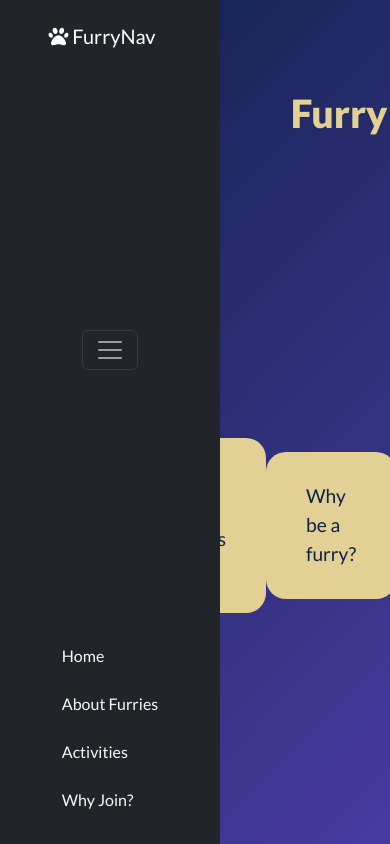
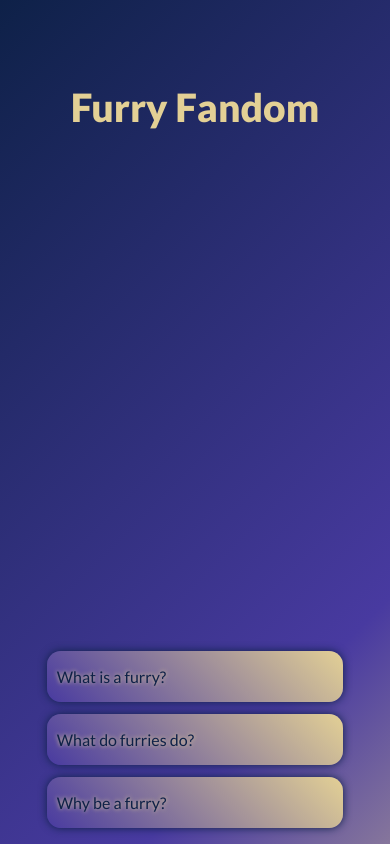
Before and after one commit to RoroZoro41/CSCI_WebDevelopment_Final_Project, a PHP site: page / in a window 390 px wide; the page is wider, and only the part inside the window is pictured. Run offline with PHP 8.4, Linux system fonts and the light colour scheme.

Commit message:
Finished minimal viable product

```diff
--- a/WhatDoFurriesDo.html
+++ b/WhatDoFurriesDo.html
@@ -30,8 +30,8 @@
             Through its history, fursuit making has led the way to multiple technological advancements in an effort to improve the suits, such as certain electronic limbs and digital utilities, or even improvements regarding wearable materials.
         </div>
     </div>
-    <div id="Buttons">
-        <a>What is a furcon?</a>
-    </div>
+
+    <a class="Button">What is a furcon?</a>
+    <a class="Button" href="index.html">Home</a>
 </body>
 </html>
--- a/index.html
+++ b/index.html
@@ -4,8 +4,6 @@
     <meta charset="UTF-8">
     <meta name="viewport" content="width=device-width, initial-scale=1.0">
     <title>Furry Fandom</title>
-    <!-- Bootstrap 5 CSS -->
-    <link href="https://cdn.jsdelivr.net/npm/bootstrap@5.3.5/dist/css/bootstrap.min.css" rel="stylesheet">
     <!-- Font Awesome -->
     <link rel="stylesheet" href="https://cdnjs.cloudflare.com/ajax/libs/font-awesome/6.4.2/css/all.min.css">
     <!-- Google Fonts: Lato -->
@@ -15,7 +13,7 @@
 </head>
 <body>
     <!-- Collapsible Vertical Navbar -->
-    <nav class="navbar navbar-dark bg-dark flex-column p-3" style="position:fixed; top:0; left:0; height:100vh; width:220px; z-index:1050;">
+    <!-- <nav class="navbar navbar-dark bg-dark flex-column p-3" style="position:fixed; top:0; left:0; height:100vh; width:220px; z-index:1050;">
         <a class="navbar-brand mb-4" href="#">
             <i class="fa-solid fa-paw"></i> FurryNav
         </a>
@@ -31,28 +29,21 @@
                     <a class="nav-link text-light" href="#">About Furries</a>
                 </li>
                 <li class="nav-item mb-2">
-                    <a class="nav-link text-light" href="#">Activities</a>
+                    <a class="nav-link text-light" href="WhatDoFurriesDo.html">What do furries do?</a>
                 </li>
                 <li class="nav-item mb-2">
-                    <a class="nav-link text-light" href="#">Why Join?</a>
+                    <a class="nav-link text-light" href="#">Why be a furry?</a>
                 </li>
             </ul>
         </div>
-    </nav>
+    </nav> -->
 
-    <!-- Main Content -->
-    <div style="margin-left:220px;">
         <p id="bigText" class="txtb">Furry Fandom</p>
         <div id="Buttons">
-            <a>What is a furry?</a>
+            <a href="WhatIsAFurry.html">What is a furry?</a>
             <a href="WhatDoFurriesDo.html">What do furries do?</a>
-            <a>Why be a furry?</a>
+            <a href="#">Why be a furry?</a>
         </div>
-    </div>
 
-    <!-- Bootstrap 5 JS Bundle -->
-    <script src="https://cdn.jsdelivr.net/npm/bootstrap@5.3.5/dist/js/bootstrap.bundle.min.js"></script>
-    <!-- Your JS (if needed) -->
-    <script defer src="javascript.js"></script>
 </body>
 </html>
--- a/stylesheet.css
+++ b/stylesheet.css
@@ -6,7 +6,7 @@
  */
 
 body {
-    background: linear-gradient(135deg, #0E2148 0%, #483AA0 100%);
+    background: linear-gradient(135deg, #0E2148 0%, #483AA0 80%, #E3D095 130%);
     background-repeat: no-repeat;
     background-attachment: fixed;
     background-size: 100vw 100vh;
@@ -71,13 +71,16 @@ p, b, strong, i, em, span, h1, h2, h3, h4, h5, h6 {
 }
 
 #Buttons a {
+    box-shadow: 0 0 8px #0E2148;
     background-color: #E3D095;
+    background: linear-gradient(45deg, #483AA0 0%, #E3D095 100%);
     color: #0E2148;
     padding: 30px 40px;
     border-radius: 20px;
     cursor: pointer;
-    transition: 50ms ease-out;
+    transition: 100ms ease-out;
     text-decoration: none;
+    text-shadow: 0px 0px 4px  #E3D095;
     font-size: 1.2em;
     font-family: "Lato", sans-serif;
     font-weight: 400;
@@ -85,7 +88,9 @@ p, b, strong, i, em, span, h1, h2, h3, h4, h5, h6 {
 
 #Buttons a:hover {
     background-color: #483AA0;
+    background: linear-gradient(135deg, #E3D095 0%,  #483AA0 100%);
     color: #E3D095;
+    text-shadow: 0px 0px 4px  #0E2148;
     transform: scale(1.05);
     box-shadow: 0 4px 8px rgba(0, 0, 0, 0.2);
 }
@@ -102,7 +107,8 @@ p, b, strong, i, em, span, h1, h2, h3, h4, h5, h6 {
     gap: 20px;
     align-items: center;
     text-align: center;
-    width: 100%;
+    width: 90%;
+    justify-self: center;
     padding: 40px 5% 0 5% ;
 }
 
@@ -118,15 +124,15 @@ p, b, strong, i, em, span, h1, h2, h3, h4, h5, h6 {
 }
 
 #content .span3 {
-    grid-column: 2 / span 2;
+    grid-column: 1 / span 3;
     padding: 20px;
 }
 
-#Button{
+.Button{
     background-color: #E3D095;
     background: linear-gradient(45deg, #483AA0 0%, #E3D095 100%);
     color: #0E2148;
-    margin: 50px;
+    margin: 10px;
     text-align: center;
     padding: 3px;
     border-radius: 10px;
@@ -137,3 +143,18 @@ p, b, strong, i, em, span, h1, h2, h3, h4, h5, h6 {
     font-family: "Lato", sans-serif;
     font-weight: 400;
 }
+
+@media (max-width: 700px) {
+    #Buttons {
+        flex-direction: column;
+        align-items: stretch;
+        padding: 10px 0;
+        bottom: 0; /* Make sure it's at the very bottom */
+    }
+    #Buttons a {
+        font-size: 1em;
+        padding: 16px 10px;
+        margin: 6px 12vw;
+        border-radius: 14px;
+    }
+}
```
Also changed, not shown: WhatIsAFurry.html (added, +33 -0 lines), Pictures/What is furry/anthropomorphisation.jpg (added), javascript.js (added).
